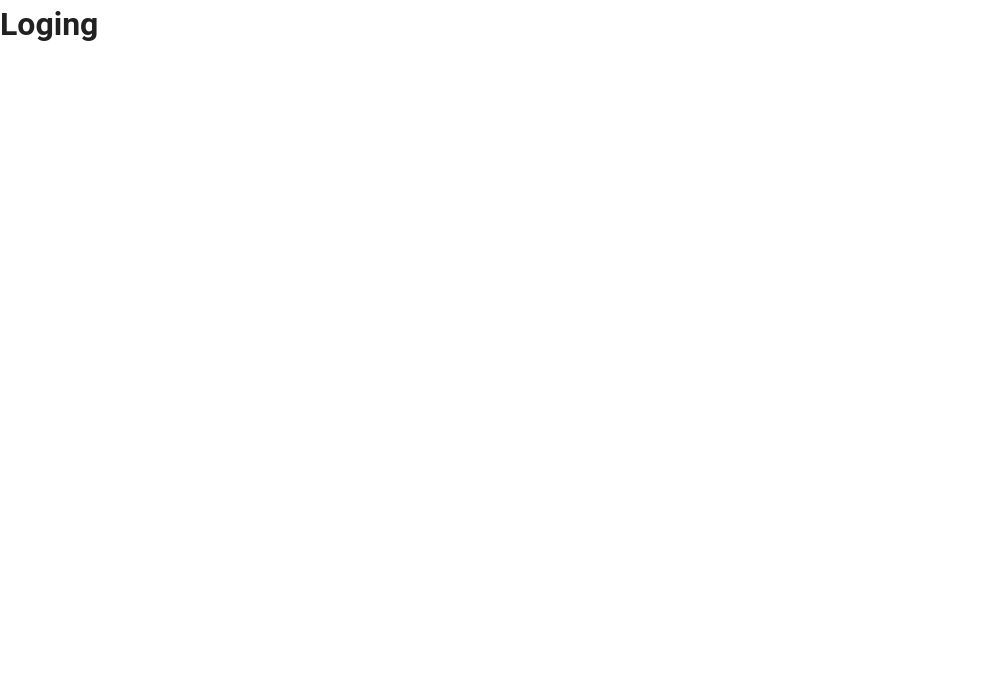
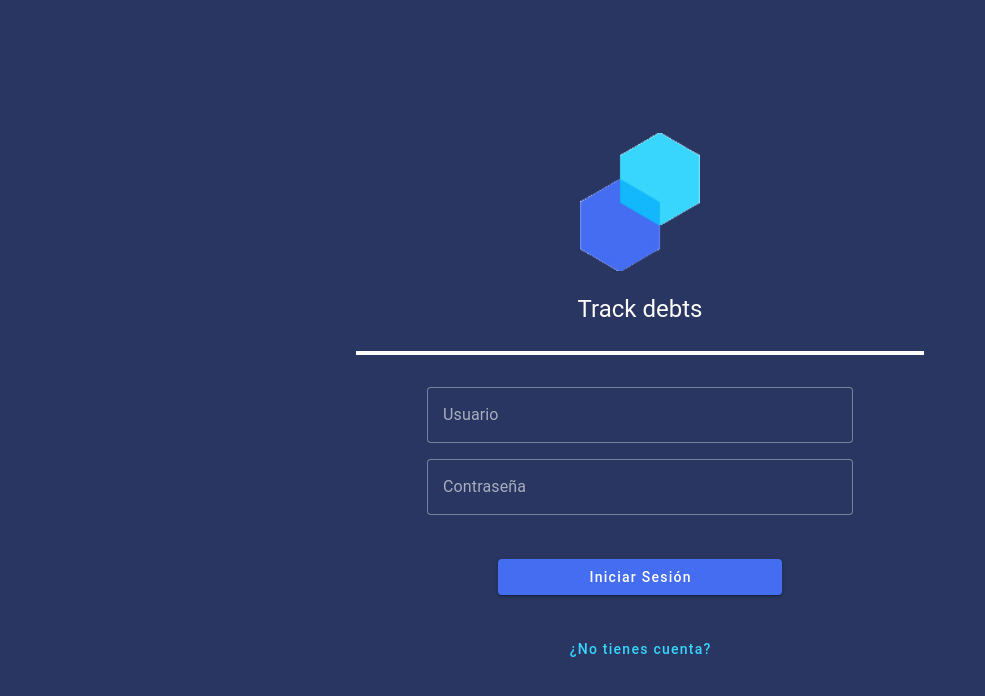
Before and after one commit to MorganSnape/proyecto-front-genti, a Vue app: page /signin in a window 1280 px wide. Shown: the top 696 px of the page, without its empty margins (0-985 px from the left). Built offline with nearby package versions, Linux system fonts and the light colour scheme.

Commit message:
Se agrega la vista de inicio de sesión

```diff
--- a/src/assets/main.css
+++ b/src/assets/main.css
@@ -0,0 +1,5 @@
+.no-select-drag,
+.no-select-drag img{
+  -webkit-user-drag: none;
+  user-select: none;
+}
--- a/src/views/SignInView.vue
+++ b/src/views/SignInView.vue
@@ -1,4 +1,127 @@
+<script setup>
+import router from '@/router';
+import { ref } from 'vue'
+
+const loading = ref(false)
+
+function signin() {
+  loading.value = true
+
+  setTimeout(() => {
+    loading.value = false
+
+    router.push('/')
+  }, 1000)
+}
+</script>
 
 <template>
-  <h1>Loging </h1>
+  <v-main color="primary">
+    <v-container tag="article">
+      <div id="brand">
+        <v-img width="120" class="no-select-drag" cover src="/src/assets/Logo.png" alt="TrackDebts Isotipo"></v-img>
+        <h1 class="no-select-drag">Track debts</h1>
+      </div>
+      <v-form @submit.prevent>
+        <div id="inputs">
+          <v-text-field
+            counter="10"
+            label="Usuario"
+            required
+            hide-details
+            variant="outlined"
+          ></v-text-field>
+          <v-text-field
+            counter="10"
+            label="Contraseña"
+            type="password"
+            required
+            hide-details
+            variant="outlined"
+          ></v-text-field>
+        </div>
+        <div id="action">
+          <div>
+            <v-btn
+              :loading="loading"
+              class="mt-2"
+              text="Iniciar Sesión"
+              type="submit"
+              color="#446df2"
+              block
+              @click="signin"
+            ></v-btn>
+          </div>
+        </div>
+        <div id="links">
+          <v-btn variant="text" class="no-account">¿No tienes cuenta?</v-btn>
+        </div>
+      </v-form>
+    </v-container>
+  </v-main>
 </template>
+
+<style scoped>
+main {
+  background-color: #293661;
+  color: #fcfcfc;
+  display: grid;
+  place-content: center;
+}
+
+.v-container {
+  width: 600px;
+}
+
+#brand,
+form,
+#inputs,
+#action,
+#links {
+  display: flex;
+  flex-direction: column;
+  align-items: center;
+}
+
+#brand {
+  width: 100%;
+  padding-bottom: 24px;
+  border-bottom: 4px solid #fcfcfc;
+}
+
+#brand h1 {
+  text-align: center;
+  margin-top: 20px;
+  font-weight: 400;
+  color: #fcfcfc;
+}
+
+form {
+  margin-top: 32px;
+  align-items: stretch;
+  gap: 36px;
+}
+
+#inputs {
+  display: flex;
+  flex-direction: column;
+  gap: 16px;
+}
+
+.v-input {
+  width: 75%;
+}
+
+#action > div {
+  width: 50%;
+}
+
+.v-btn {
+  text-transform: none;
+}
+
+#links .no-account {
+  font-size: 14px;
+  color: #38d4fc;
+}
+</style>
```
Also changed, not shown: src/assets/Logo.png.
